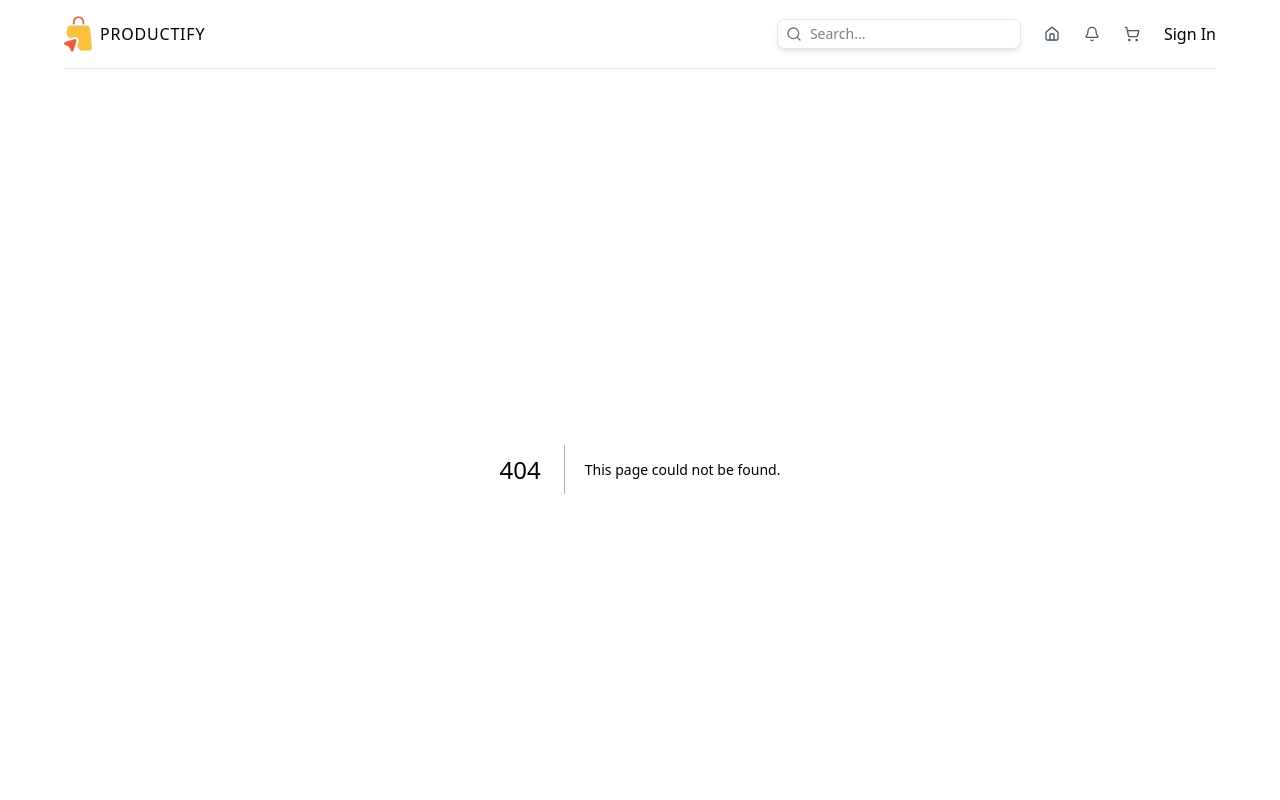
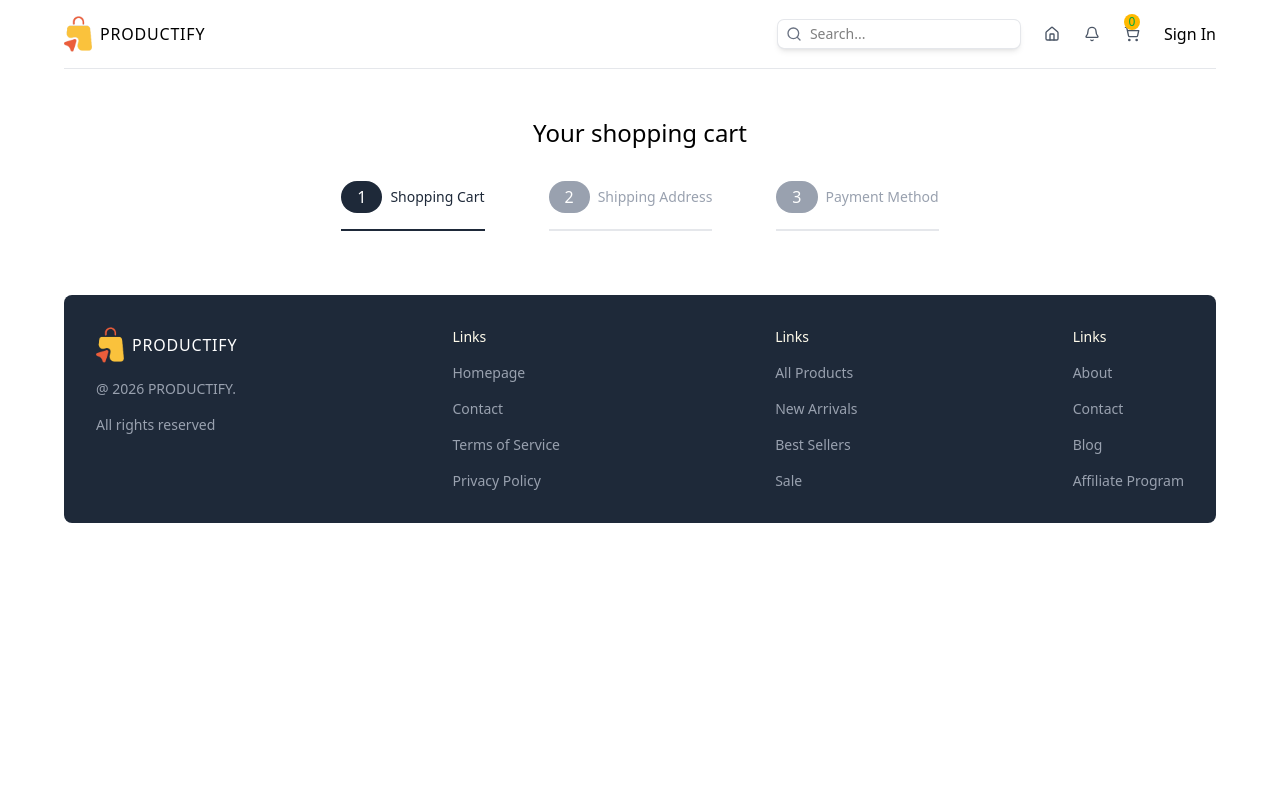
Before and after one commit to Zack289/ecom-ui, a Next.js app in the folder client/: page /cart in a window 1280 px wide. Before the commit this address had no page. Shown: the top 800 px of the page. Built offline with nearby package versions, Linux system fonts and the light colour scheme.

Commit message:
Added some options in the cart sevtion

```diff
--- /dev/null
+++ b/client/src/app/cart/page.tsx
@@ -0,0 +1,104 @@
+"use client"
+
+import { useRouter, useSearchParams } from "next/navigation";
+
+
+const steps = [
+    {
+        id:1,
+        title: "Shopping Cart"
+    },
+    {
+        id:2,
+        title: "Shipping Address"
+    },
+    {
+        id:3,
+        title: "Payment Method"
+    }
+];
+
+const cartItems = [
+    {
+    id: 1,
+    name: "Adidas CoreFit T-Shirt",
+    shortDescription:
+      "Lorem ipsum dolor sit amet consect adipisicing elit lorem ipsum dolor sit.",
+    description:
+      "Lorem ipsum dolor sit amet consect adipisicing elit lorem ipsum dolor sit. Lorem ipsum dolor sit amet consect adipisicing elit lorem ipsum dolor sit. Lorem ipsum dolor sit amet consect adipisicing elit lorem ipsum dolor sit.",
+    price: 39.9,
+    sizes: ["s", "m", "l", "xl", "xxl"],
+    colors: ["gray", "purple", "green"],
+    images: {
+      gray: "/products/1g.png",
+      purple: "/products/1p.png",
+      green: "/products/1gr.png",
+    },
+    quantity: 1,
+    selectedSize: "m",
+    selectedColor: "gray"
+  },
+  {
+    id: 2,
+    name: "Puma Ultra Warm Zip",
+    shortDescription:
+      "Lorem ipsum dolor sit amet consect adipisicing elit lorem ipsum dolor sit.",
+    description:
+      "Lorem ipsum dolor sit amet consect adipisicing elit lorem ipsum dolor sit. Lorem ipsum dolor sit amet consect adipisicing elit lorem ipsum dolor sit. Lorem ipsum dolor sit amet consect adipisicing elit lorem ipsum dolor sit.",
+    price: 59.9,
+    sizes: ["s", "m", "l", "xl"],
+    colors: ["gray", "green"],
+    images: { gray: "/products/2g.png", green: "/products/2gr.png" },
+    quantity: 1,
+    selectedSize: "xl",
+    selectedColor: "green"
+  },
+  {
+    id: 3,
+    name: "Nike Air Essentials Pullover",
+    shortDescription:
+      "Lorem ipsum dolor sit amet consect adipisicing elit lorem ipsum dolor sit.",
+    description:
+      "Lorem ipsum dolor sit amet consect adipisicing elit lorem ipsum dolor sit. Lorem ipsum dolor sit amet consect adipisicing elit lorem ipsum dolor sit. Lorem ipsum dolor sit amet consect adipisicing elit lorem ipsum dolor sit.",
+    price: 69.9,
+    sizes: ["s", "m", "l"],
+    colors: ["green", "blue", "black"],
+    images: {
+      green: "/products/3gr.png",
+      blue: "/products/3b.png",
+      black: "/products/3bl.png",
+    },
+    quantity: 1,
+    selectedSize: "l",
+    selectedColor: "black"
+  },
+]
+
+const CartPage = () => {
+
+    const searchParams = useSearchParams();
+    const router = useRouter();
+
+    const activeStep = parseInt(searchParams.get("step") || "1")
+  return (
+    <div className="flex flex-col gap-8 items-center justify-center mt-12">
+        {/* TITLE  */}
+        <h1 className="text-2xl font-medium">Your shopping cart</h1>
+
+        {/* STEPS  */}
+        <div className="flex flex-col lg:flex-row items-center gap-8 lg:gap-16">
+            {steps.map((step)=>(
+                <div className={`flex items-center gap-2 border-b-2 pb-4 ${step.id === activeStep ? "border-gray-800" : "border-gray-200"}`} key={step.id}>
+                    <div className={`not-odd:w-6 h-6 rounded-full text-white p-4 flex items-center justify-center ${step.id === activeStep ? "bg-gray-800" : "bg-gray-400"}`}>
+                        {step.id}
+                    </div>
+
+                    <p className={`text-sm font-medium ${step.id === activeStep ? "text-gray-800" : "text-gray-400"}`}>{step.title}</p>
+                </div>
+            ))}
+        </div>
+    </div>
+  );
+};
+
+export default CartPage;
--- a/client/src/component/Navbar.tsx
+++ b/client/src/component/Navbar.tsx
@@ -2,6 +2,7 @@
 import Link from "next/link";
 import SearchBar from "./SearchBar";
 import { Bell, Home, ShoppingCart } from "lucide-react";
+import ShoppingCartIcon from "./ShoppingCartIcon";
 
 const Navbar = () => {
   return (
@@ -27,7 +28,7 @@
           <Home className="w-4 h-4 text-gray-600"/>
         </Link>
         <Bell className="w-4 h-4 text-gray-600 cursor-pointer"/>
-        <ShoppingCart className="w-4 h-4 text-gray-600 cursor-pointer"/>
+        <ShoppingCartIcon />
         <Link href='/login'>Sign In</Link>
       </div>
     </nav>
--- /dev/null
+++ b/client/src/component/ShoppingCartIcon.tsx
@@ -0,0 +1,16 @@
+"use client"
+
+import { ShoppingCart } from "lucide-react";
+import Link from "next/link";
+
+
+const ShoppingCartIcon = () => {
+  return (
+    <Link href='/cart' className="relative">
+        <ShoppingCart className="w-4 h-4  text-gray-600" />
+        <span className="absolute -top-3 bg-amber-400 text-green-600 rounded-full w-4 h-4 flex items-center justify-center text-xs font-medium">0</span>
+    </Link>
+  );
+};
+
+export default ShoppingCartIcon;
```
Also changed, not shown: client/src/types.ts (+11 -1 lines).
